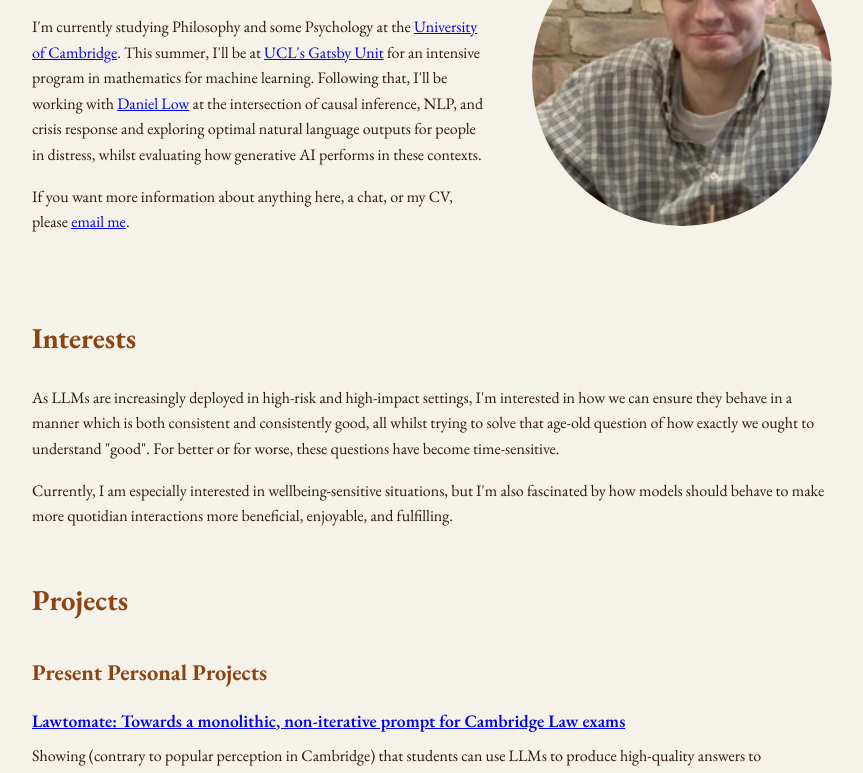
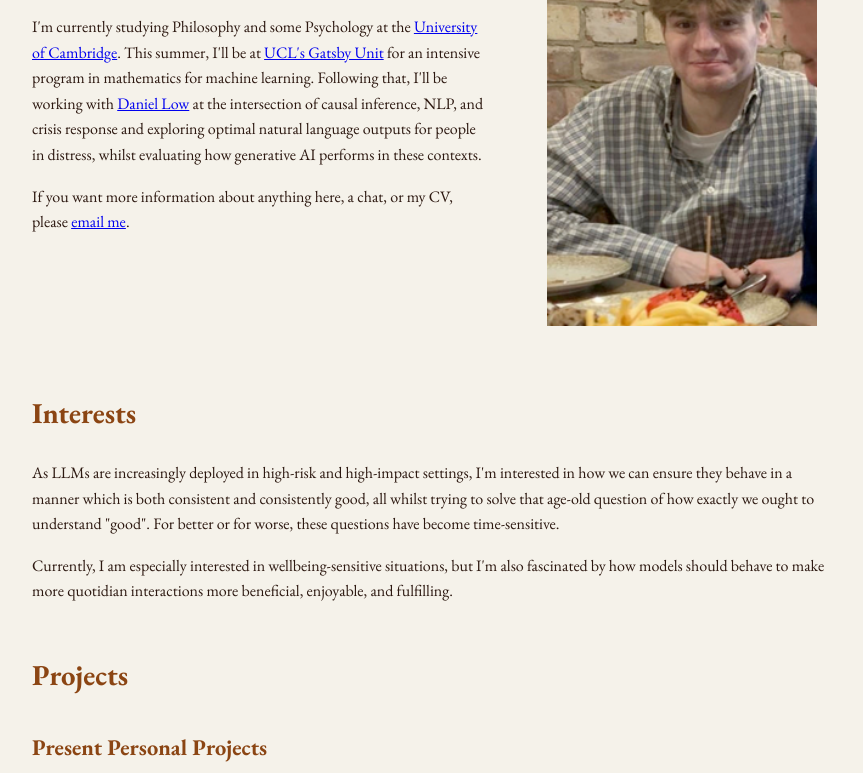
Before and after one commit to theokitsberg/theokitsberg.github.io, a plain HTML site: page index.html in a window 1280 px wide. Shown: the part 106-879 px from the top of the page, without its empty margins (208-1071 px from the left). Drawn offline with nearby package versions, Linux system fonts and the light colour scheme.

Commit message:
Update photo styling to rectangular

```diff
--- a/styles.css
+++ b/styles.css
@@ -46,10 +46,9 @@ body {
 
 .profile-photo {
     width: 300px;
-    height: 300px;
-    border-radius: 50%;
-    object-fit: cover;
-    object-position: center 30%;
+    height: auto;
+    max-height: 400px;
+    object-fit: contain;
 }
 
 h1 {
```
